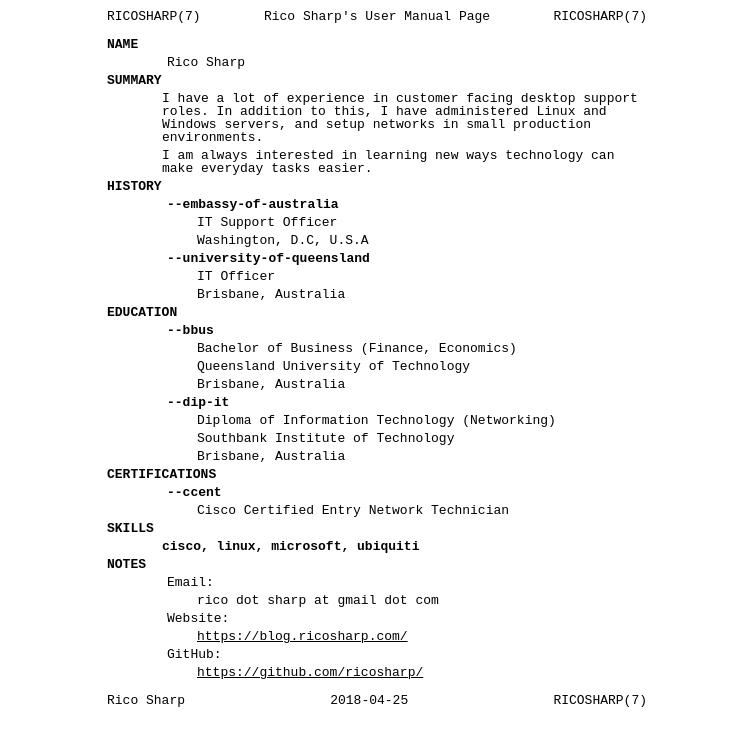
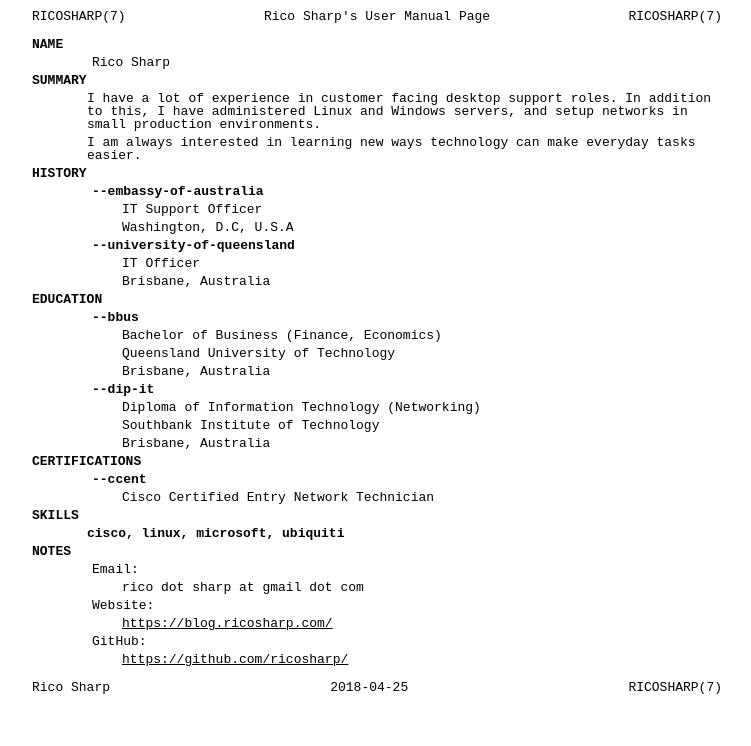
Before and after one commit to ricosharp/resume, a plain HTML site: page index.html in a window 1280 px wide. Shown: the whole page, without its empty margins (263-1014 px from the left). Drawn offline with Linux system fonts and the light colour scheme.

Commit message:
Increase CSS width properties

```diff
--- a/assets/stylesheet.css
+++ b/assets/stylesheet.css
@@ -90,9 +90,8 @@
 }
 
 .wrapper {
-	margin-left: auto;
-	margin-right: auto;
-	width: 550px;
+	margin: auto;
+	width: 700px;
 }
 
 .container h1 {
@@ -102,7 +101,7 @@
 }
 
 .container{
-	width: 550px;
+	width: 700px;
 	text-align: center
 }
 
```
Also changed, not shown: 1 other file.
